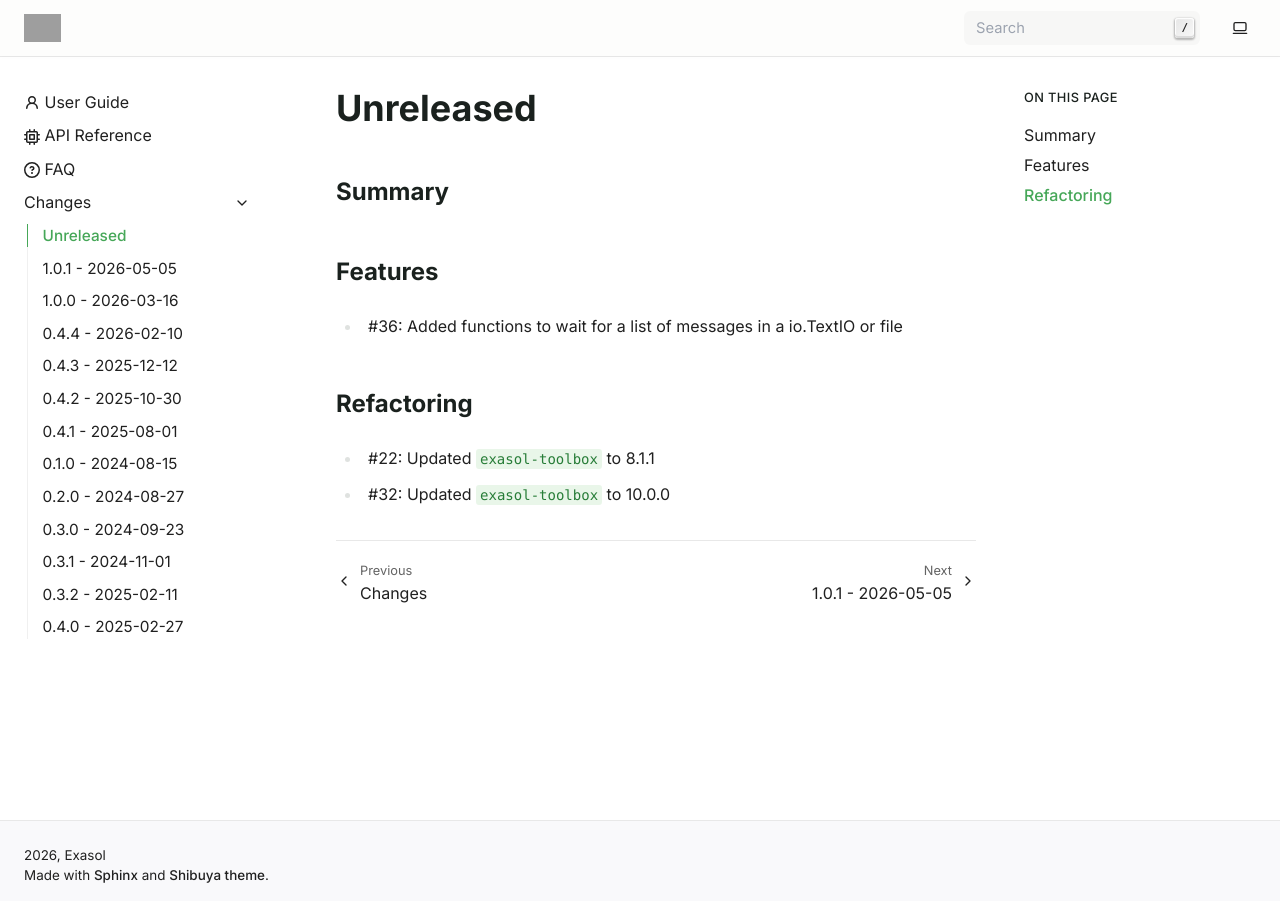
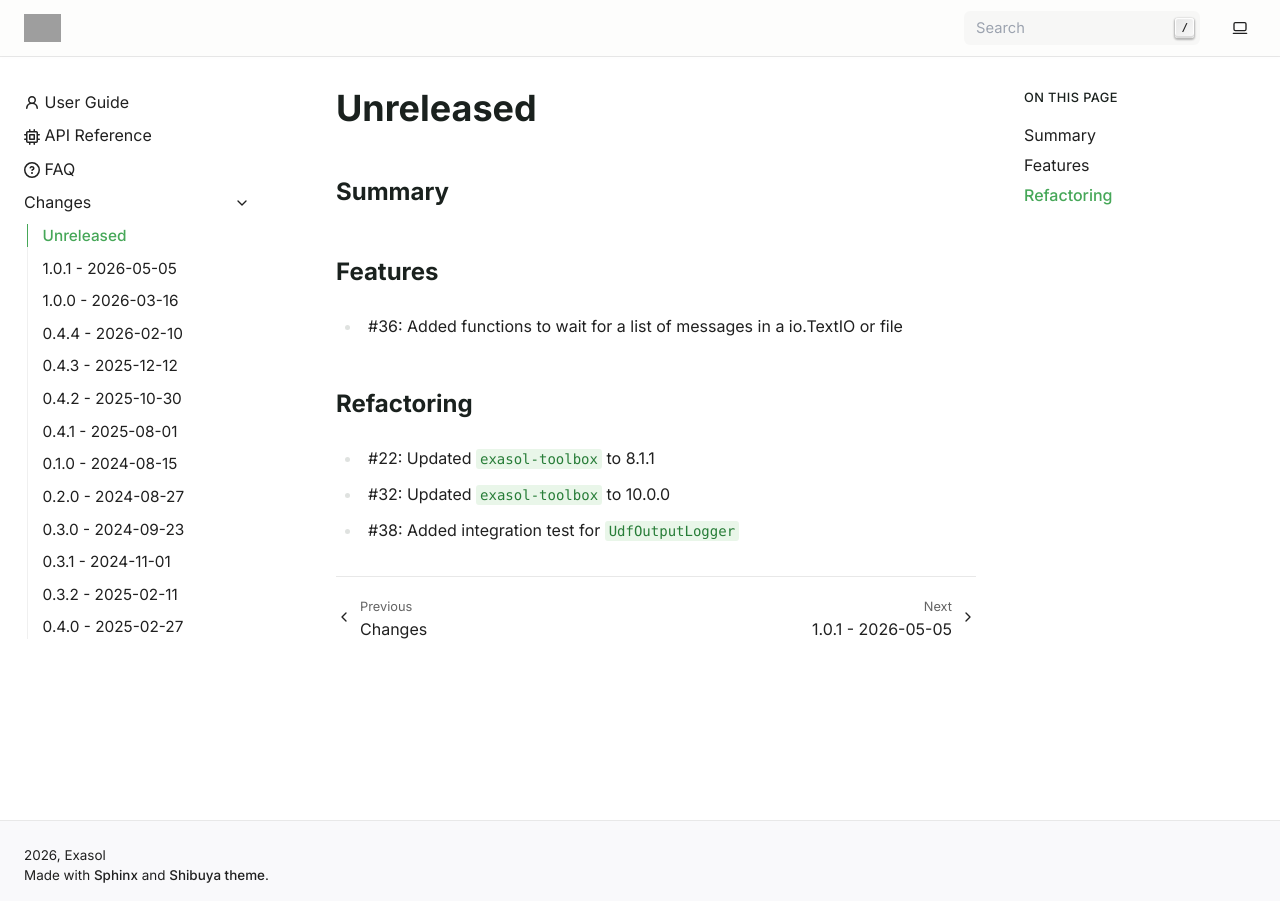
Before and after one commit to exasol/pytest-slc, a Sphinx documentation site: the page built from doc/changes/unreleased.md, in a window 1280 px wide. Built offline with Sphinx 7.4.7, drawn with Linux system fonts in a browser that asks for light colours; pages that are not in the unit, such as notebooks, are missing from menus; grey boxes are pictures that could not be loaded.

Commit message:
#38: Added integration test for `UdfOutputLogger`

```diff
--- a/doc/changes/unreleased.md
+++ b/doc/changes/unreleased.md
@@ -10,3 +10,4 @@
 
 * #22: Updated `exasol-toolbox` to 8.1.1
 * #32: Updated `exasol-toolbox` to 10.0.0
+* #38: Added integration test for `UdfOutputLogger`
```
